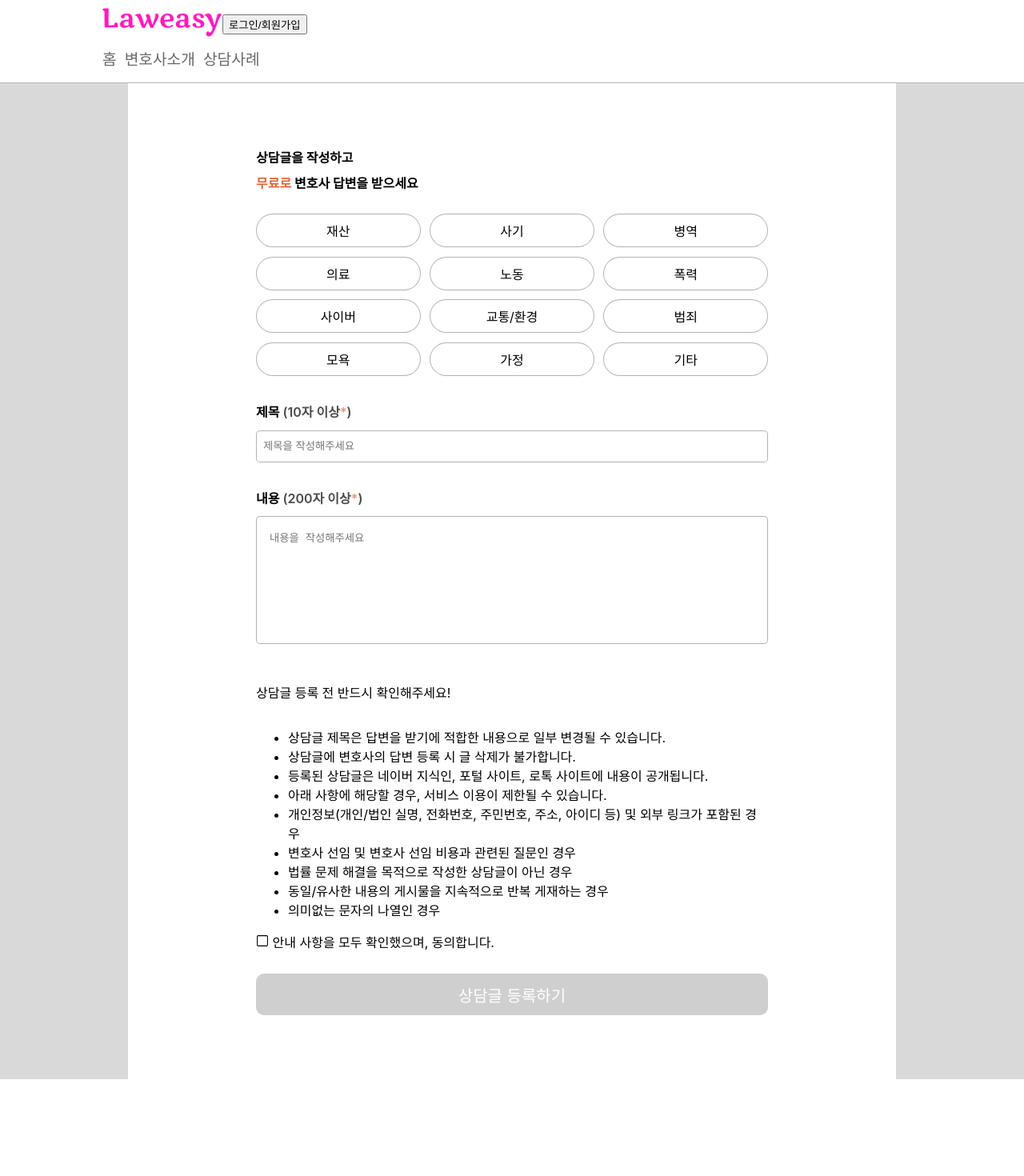
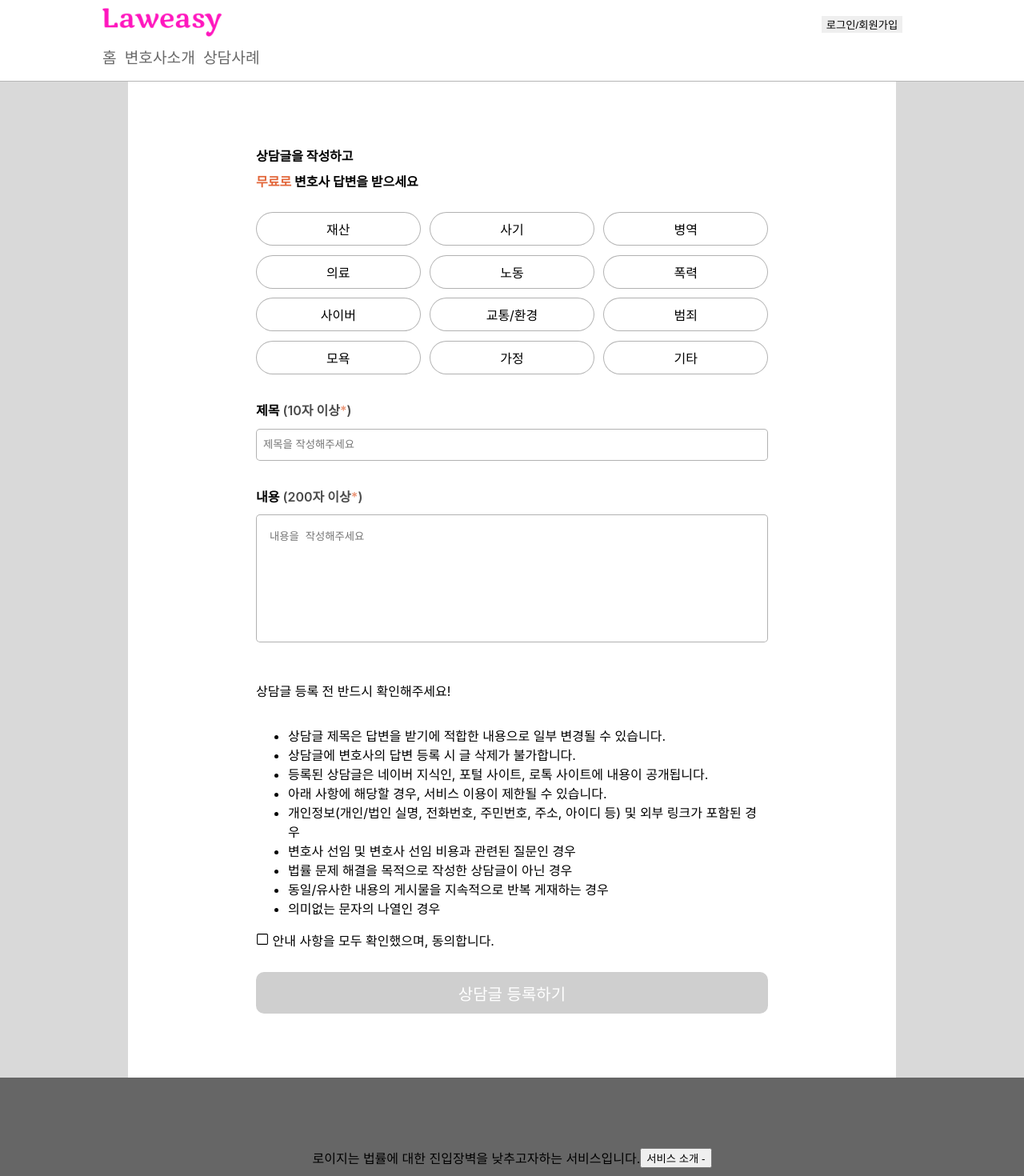
Before and after one commit to jodandan/hackathon_LawEasy, a React (Create React App) app in the folder umc-front/: page /listWrite in a window 1280 px wide. Shown: the top 1470 px of the page at 80% size. Before the commit the page ends 1349 px from the top, so only its background shows below. Built offline with nearby package versions, Linux system fonts and the light colour scheme.

Commit message:
feat: main수정과 헤더 푸터 제작

```diff
--- a/umc-front/package.json
+++ b/umc-front/package.json
@@ -14,6 +14,7 @@
     "react-router-dom": "^6.14.1",
     "react-scripts": "5.0.1",
     "styled-components": "^6.0.2",
+    "styled-reset": "^4.5.1",
     "web-vitals": "^2.1.4"
   },
   "scripts": {
--- a/umc-front/src/App.js
+++ b/umc-front/src/App.js
@@ -5,6 +5,7 @@ import Main from './pages/main/Main.jsx';
 import LawyerIntroduction from './pages/lawyer/LawyerPage.jsx';
 import ListDetail from './pages/listDetail/ListDetailPage.jsx';
 import ListWrite from './pages/list/ListPage.jsx';
+import FooterLaw from './components/layouts/Footer.jsx';
 
 
 const App = () => {
@@ -19,6 +20,7 @@ const App = () => {
       <Route path="/listWrite" element={<ListWrite/>} />
 
       </Routes>
+      <FooterLaw />
     </Router>
   );
 };
--- a/umc-front/src/components/layouts/Footer.jsx
+++ b/umc-front/src/components/layouts/Footer.jsx
@@ -0,0 +1,23 @@
+import React from 'react';
+import { Link } from 'react-router-dom';
+import styled from 'styled-components';
+
+const Laweasy = styled.div`
+      background-color: #666666;
+    display: flex;
+    justify-content: center;
+    align-items: center;
+    /* margin-top: 5%; */
+    height: 200px;
+`;
+
+const FooterLaw = () => {
+  return (
+    <Laweasy>
+        <p>로이지는 법률에 대한 진입장벽을 낮추고자하는 서비스입니다.</p>
+    <button>서비스 소개 - </button>
+    </Laweasy>
+  );
+};
+
+export default FooterLaw;
--- a/umc-front/src/components/layouts/Headerco.jsx
+++ b/umc-front/src/components/layouts/Headerco.jsx
@@ -6,6 +6,11 @@ import styled from 'styled-components';
 const HeaderContainer = styled.header`
   padding-left:10%;
   border-bottom: solid #b6b6b6 1px;
+  button {
+    border-style: none;
+    position: relative;
+    left: 65%;
+  }
   img {
     width: 150px;
     position: relative;
--- a/umc-front/src/pages/listDetail/ListDetailPage.jsx
+++ b/umc-front/src/pages/listDetail/ListDetailPage.jsx
@@ -3,7 +3,7 @@ import { Link } from 'react-router-dom';
 import styled from 'styled-components';
 import banner from '../../assets/ban.png';
 import { Container, Comment, EditContainer, MainText, Banner, User, UserText } from '../../style/ListDetailPageStyle.jsx';
-
+import FooterLaw from '../../components/layouts/Footer';
 
 
 // const [mainText, setMainText] = useState('');
@@ -28,11 +28,12 @@ const ListDetail = () => {
       <EditContainer>
         <MainText>
             <p>사이버</p>
-            <h1>트위터 디엠 통매음 고소</h1>
+            <h1>트위터 디엠 통매음 고소 닉네임, 카테고리, 타이틀,본문내용</h1>
             <p>얼마 전 트위터 디엠으로 어쩌꼬 저쩌공 럼ㅇ베아러니멍아러너아달, 아저애러미이나어리저디안얼어차앚다어다아아
             얼마 전 트위터 디엠으로 어쩌꼬 저쩌공 럼ㅇ베아러니멍아러너아달, 아저애러미이나어리저디안얼어차앚다어다아아
             얼마 전 트위터 디엠으로 어쩌꼬 저쩌공 럼ㅇ베아러니멍아러너아달, 아저애러미이나어리저디안얼어차앚다어다아아
             </p>
+            {/* <p>{mainText}</p> */}
             <p>2021.02.03</p>
         </MainText>
         <Banner>
@@ -58,6 +59,7 @@ const ListDetail = () => {
          {/* 그리고 댓글 */}
       </EditContainer>
     </Container>
+    {/* <FooterLaw></FooterLaw> */}
 
 
    </div>
--- a/umc-front/src/pages/main/Main.jsx
+++ b/umc-front/src/pages/main/Main.jsx
@@ -2,9 +2,11 @@ import React from 'react';
 import { Link } from 'react-router-dom';
 import styled from 'styled-components';
 import Categories from '../../components/layouts/Button';
+import FooterLaw from '../../components/layouts/Footer';
 
 const MainContainer = styled.div`
     display: flex;
+    margin-bottom: 10%;
 `;
 
 const TextContainer = styled.div`
@@ -26,6 +28,15 @@ const Button = styled.button`
     width: 45%;
     height: 50px;
     font-size: 1.2rem;
+`;
+
+const Laweasy = styled.div`
+   background-color: #d8d8d8;
+  display: flex;
+  justify-content: center; /* Center align the content horizontally */
+  align-items: center; /* Center align the content vertically */
+  margin-top: 5%;
+  height: 200px;
 `;
 
 const MainPage = () => {
@@ -54,9 +65,10 @@ const MainPage = () => {
     <Link to="/listDetail">상세</Link>
     </TextContainer>
     <Categories></Categories>
+
     </MainContainer>
-
-
+{/*
+    <FooterLaw></FooterLaw> */}
 
    {/* try 버튼  */}
    {/* 카테고리 */}
```
Also changed, not shown: 1 other file (tests, documents, lock files or other folders).
